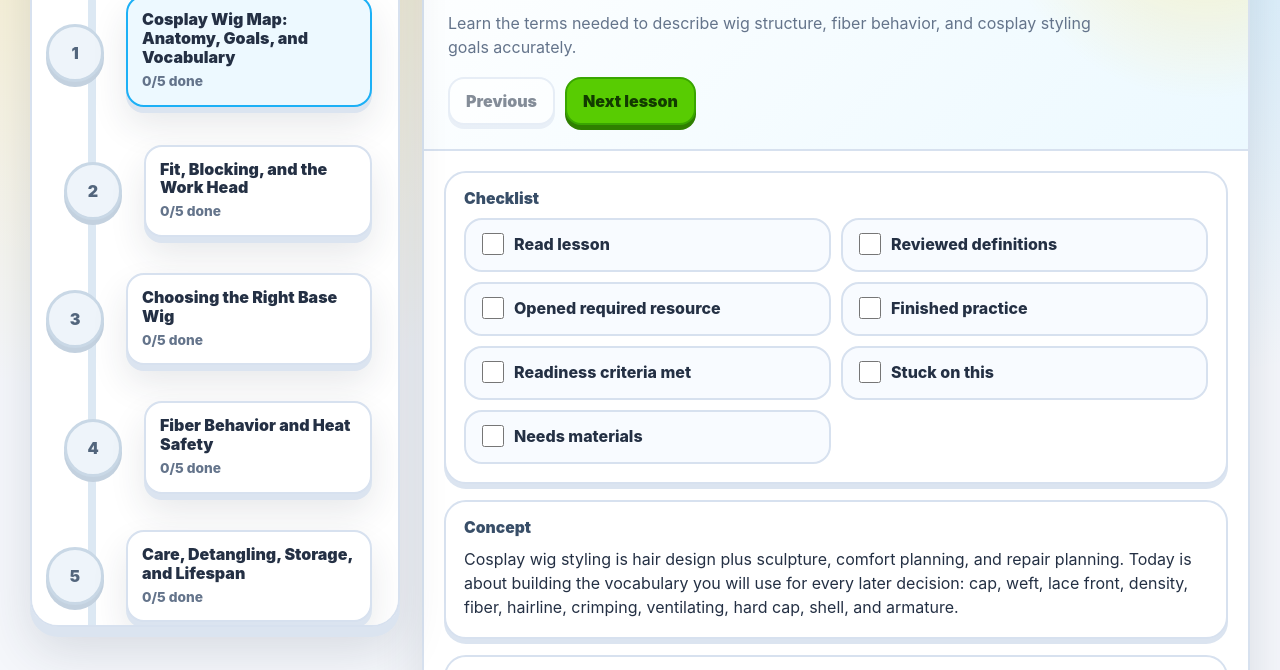
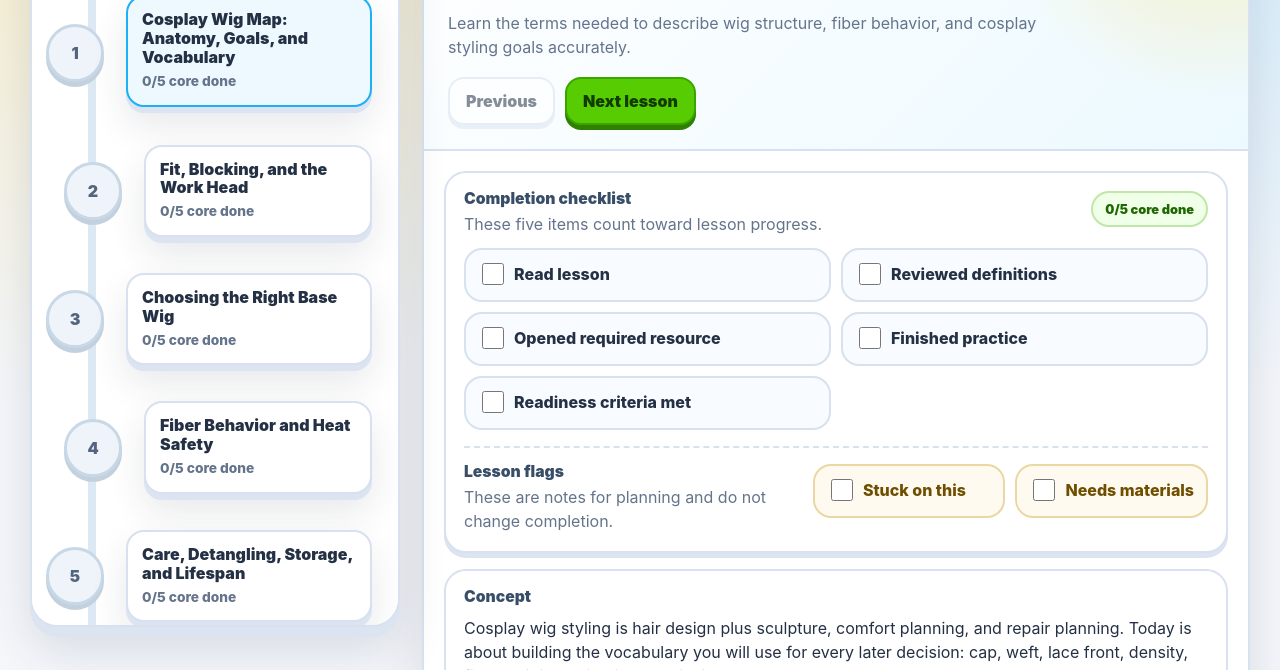
Before and after one commit to Yukiassistant/wiglessons, a website: page index.html in a window 1280 px wide. Shown: the part 595-1265 px from the top of the page. Drawn offline with Linux system fonts and the light colour scheme.

Commit message:
Clarify lesson checklist progress

```diff
--- a/app.js
+++ b/app.js
@@ -142,12 +142,12 @@
     node.classList.toggle("is-active", lesson.day === state.selectedDay && state.view !== "glossary");
     node.classList.toggle("is-complete", completion.complete);
     node.classList.toggle("has-progress", completion.done > 0);
-    node.setAttribute("aria-label", `Day ${lesson.day}: ${lesson.title}, ${completion.done} of ${completion.total} complete`);
+    node.setAttribute("aria-label", `Day ${lesson.day}: ${lesson.title}, ${completion.done} of ${completion.total} core items complete`);
     node.querySelector(".lesson-day").textContent = lesson.day;
     node.querySelector(".lesson-title").textContent = lesson.title;
     node.querySelector(".lesson-state").textContent = completion.complete
       ? "Complete"
-      : `${completion.done}/${completion.total} done`;
+      : `${completion.done}/${completion.total} core done`;
     node.addEventListener("click", () => {
       state.selectedDay = lesson.day;
       state.view = "lessons";
@@ -193,15 +193,29 @@
           <button class="primary-button" type="button" id="nextLesson" ${lesson.day === state.data.lessons.length ? "disabled" : ""}>Next lesson</button>
         </div>
       </div>
-      <span class="status-pill">${completion.complete ? "Complete" : `${completion.done}/${completion.total} done`}</span>
+      <span class="status-pill">${completion.complete ? "Complete" : `${completion.done}/${completion.total} core done`}</span>
     </div>
     <div class="section-grid">
       <section class="section is-wide">
-        <h3>Checklist</h3>
-        <div class="checklist">
+        <div class="checklist-header">
+          <div>
+            <h3>Completion checklist</h3>
+            <p class="muted">These five items count toward lesson progress.</p>
+          </div>
+          <span class="mini-status">${completion.done}/${completion.total} core done</span>
+        </div>
+        <div class="checklist" aria-label="Completion checklist">
           ${CHECKS.map(([key, label]) => checkRow(lesson.day, key, label, progress.checks?.[key])).join("")}
-          ${checkRow(lesson.day, "stuck", "Stuck on this", progress.stuck, "flag")}
-          ${checkRow(lesson.day, "needsMaterials", "Needs materials", progress.needsMaterials, "flag")}
+        </div>
+        <div class="flag-group" aria-label="Lesson flags">
+          <div>
+            <h3>Lesson flags</h3>
+            <p class="muted">These are notes for planning and do not change completion.</p>
+          </div>
+          <div class="flag-list">
+            ${checkRow(lesson.day, "stuck", "Stuck on this", progress.stuck, "flag")}
+            ${checkRow(lesson.day, "needsMaterials", "Needs materials", progress.needsMaterials, "flag")}
+          </div>
         </div>
       </section>
       <section class="section is-wide">
@@ -290,7 +304,7 @@
 function checkRow(day, key, label, checked, kind = "check") {
   const id = `lesson-${day}-${key}`;
   return `
-    <label class="check-item" for="${id}">
+    <label class="check-item ${kind === "flag" ? "is-flag" : ""}" for="${id}">
       <input id="${id}" data-check="${key}" data-kind="${kind}" type="checkbox" ${checked ? "checked" : ""}>
       <span>${escapeHtml(label)}</span>
     </label>
@@ -388,7 +402,7 @@
             return `
               <li>
                 <strong>Day ${lesson.day}: ${escapeHtml(lesson.title)}</strong>
-                <div class="muted">${completion.done}/${completion.total} complete${flags.length ? ` - ${flags.join(", ")}` : ""}</div>
+                <div class="muted">${completion.done}/${completion.total} core complete${flags.length ? ` - ${flags.join(", ")}` : ""}</div>
               </li>
             `;
           }).join("")}
--- a/styles.css
+++ b/styles.css
@@ -509,6 +509,40 @@
   gap: 10px;
 }
 
+.checklist-header,
+.flag-group {
+  display: grid;
+  grid-template-columns: minmax(0, 1fr) auto;
+  gap: 12px;
+  align-items: start;
+  margin-bottom: 12px;
+}
+
+.checklist-header h3,
+.flag-group h3 {
+  margin-bottom: 4px;
+}
+
+.checklist-header p,
+.flag-group p {
+  margin: 0;
+}
+
+.mini-status {
+  display: inline-flex;
+  min-height: 36px;
+  align-items: center;
+  justify-content: center;
+  white-space: nowrap;
+  border: 2px solid #bfe7a8;
+  border-radius: 999px;
+  padding: 6px 12px;
+  background: #efffe8;
+  color: #1f6700;
+  font-size: 0.8rem;
+  font-weight: 1000;
+}
+
 .check-item {
   display: grid;
   grid-template-columns: 26px minmax(0, 1fr);
@@ -534,6 +568,34 @@
 .check-item:has(input:checked) {
   border-color: #65c934;
   background: #efffe8;
+}
+
+.flag-group {
+  margin: 16px 0 0;
+  padding-top: 16px;
+  border-top: 2px dashed #d7e1ef;
+}
+
+.flag-list {
+  display: grid;
+  grid-template-columns: repeat(2, minmax(0, 1fr));
+  gap: 10px;
+}
+
+.check-item.is-flag {
+  border-color: #ead7a3;
+  background: #fffaf0;
+  color: #6f4e00;
+  box-shadow: none;
+}
+
+.check-item.is-flag input {
+  accent-color: var(--orange);
+}
+
+.check-item.is-flag:has(input:checked) {
+  border-color: #ffb23d;
+  background: #fff0ce;
 }
 
 .definition-list,
@@ -618,6 +680,11 @@
   .definition-list {
     grid-template-columns: 1fr;
   }
+
+  .checklist-header,
+  .flag-group {
+    grid-template-columns: 1fr;
+  }
 }
 
 @media (max-width: 560px) {
@@ -648,7 +715,8 @@
     width: 100%;
   }
 
-  .checklist {
+  .checklist,
+  .flag-list {
     grid-template-columns: 1fr;
   }
 
```
Also changed, not shown: tests/smoke.spec.js (+4 -1 lines).
